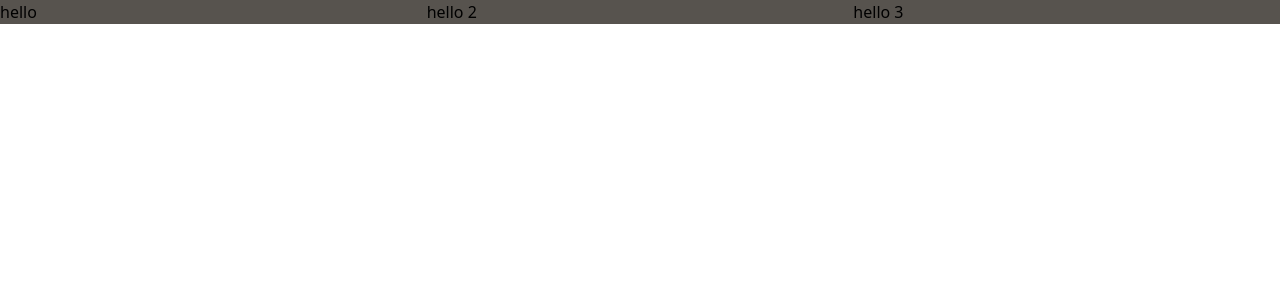
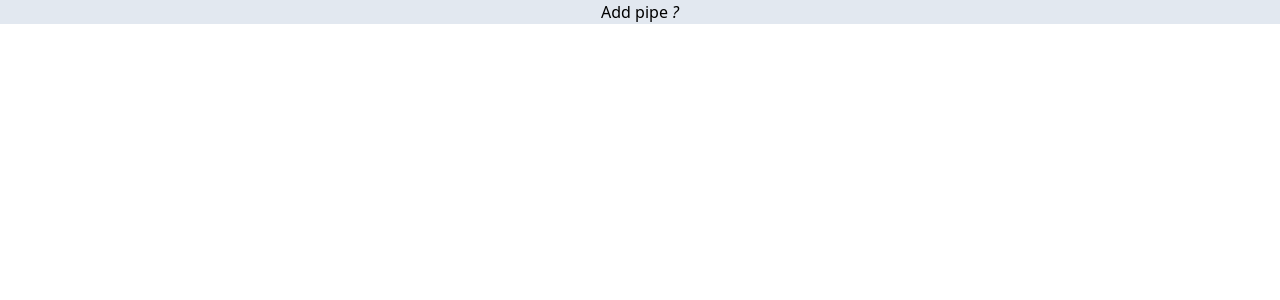
Before and after one commit to oldtune/json_pipe, a React (Create React App) app: page / in a window 1280 px wide. Shown: the top 300 px of the page. Built offline with nearby package versions, Linux system fonts and the light colour scheme; the HTML template or start-up script is replaced by a standard one.

Commit message:
add pipe template

```diff
--- a/src/App.tsx
+++ b/src/App.tsx
@@ -1,21 +1,25 @@
 import { useState } from 'react';
 import './App.css';
-import InputBox from './inputbox/inputbox';
 
 function App() {
-  const [focusId, setFocus] = useState(1);
+  const [pipes, setPipes] = useState([]);
   return (
-    <div className="App h-full">
-      <div className='flex grow flex-row flex-wrap h-full bg-slate-200'>
-        <div className="basis-1/3 flex grow">
-          <InputBox content={'hello'} id={1}></InputBox>
+    <div className="h-full flex">
+      <div className='flex basis-2/12 bg-slate-200'>
+      </div>
+      <div className='flex grow flex-col flex-wrap basis-10/12 flex h-full bg-slate-200'>
+        <button>Add pipe <i>?</i></button>
+        {/* <div className="flex">
+          <InputSource></InputSource>
         </div>
-        <div className="basis-1/3 flex grow">
-          <InputBox content={'hello 2'} id={2}></InputBox>
+        <div className="flex">
+          <FilterOperator />
         </div>
-        <div className="basis-1/3 flex grow">
-          <InputBox content={'hello 3'} id={3}></InputBox>
-        </div>
+        <div className="flex flex-col">
+          <button className="text-6xl text-violet-500 bg-slate-300 hover:bg-slate-400 cursor-pointer">+</button>
+        </div> */}
+      </div>
+      <div className='flex basis-2/12 bg-slate-200'>
       </div>
     </div>
   );
--- /dev/null
+++ b/src/input.ts
@@ -0,0 +1,3 @@
+export default interface Input {
+    input: string;
+}
--- a/src/inputbox/inputbox.tsx
+++ /dev/null
@@ -1,11 +0,0 @@
-
-export type InputBoxProps = {
-    content: any
-    id: any;
-};
-
-export default function InputBox(props: InputBoxProps) {
-    return (
-        <div className="basis-full flex flex-grow bg-stone-600">{props.content}</div>
-    );
-}
--- /dev/null
+++ b/src/inputs/input-source/InputSource.css
@@ -0,0 +1,2 @@
+.json-input {
+}
--- /dev/null
+++ b/src/inputs/input-source/InputSource.tsx
@@ -0,0 +1,8 @@
+export const InputSource: React.FC = () => {
+    return <div className="flex grow bg-red-200 p-5 flex-col gap-2">
+        <div><h3>Json Input</h3></div>
+        <div className="flex json-input-wrapper grow">
+            <textarea rows={10} className=" p-3 json-input flex grow rounded-lg"></textarea>
+        </div>
+    </div>
+}
--- /dev/null
+++ b/src/inputs/restsource/RestSource.tsx
@@ -0,0 +1,13 @@
+export const RestSource: React.FC = () => {
+    return <div className="flex grow flex-wrap flex-col basis-full">
+        <div>
+            <label>Source</label>
+            <input />
+            <label>Method</label>
+            <select>
+                <option>GET</option>
+            </select>
+        </div>
+        <div>Output</div>
+    </div>
+}
--- /dev/null
+++ b/src/operators/filter/filter.tsx
@@ -0,0 +1,19 @@
+export type FilterOperatorProps = {
+    expression: string;
+}
+export const FilterOperator: React.FC = () => {
+    return <div className="flex grow gap-2 p-5 flex-wrap flex-col bg-lime-600">
+        <div>
+            Filter Operator
+        </div>
+        <div className="gap-2 flex flex-col">
+            <div>Input expression</div>
+            <input />
+        </div>
+        <div className="flex flex-col gap-2">
+            <div>Output</div>
+            <div>Brief output here</div>
+            <div><textarea /></div>
+        </div>
+    </div>
+}
--- /dev/null
+++ b/src/output.ts
@@ -0,0 +1,3 @@
+export interface Output {
+    output: string;
+}
--- /dev/null
+++ b/src/pipe/Pipe.tsx
@@ -0,0 +1,3 @@
+export const Pipe: React.FC = () => {
+    return <div className="flex flex-col grow bg-slate-900"></div>
+}
```
Also changed, not shown: src/inputs/restsource/RestSource.css (added), src/operators/filter/filter.css (added), src/pipe/Pipe.css (added).
